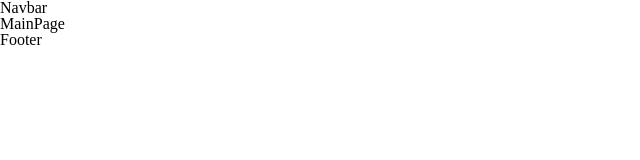
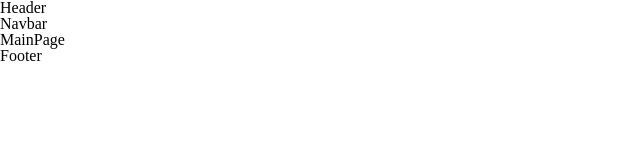
Before and after one commit to nsong113/hh-fronted-clone-carrot, a React (Create React App) app: page / in a window 1280 px wide. Shown: the top 160 px of the page, without its empty margins (0-640 px from the left). Built offline with nearby package versions, Linux system fonts and the light colour scheme.

Commit message:
pull하기전 커밋용

```diff
--- a/package.json
+++ b/package.json
@@ -14,6 +14,7 @@
     "react-router-dom": "^6.20.0",
     "react-scripts": "5.0.1",
     "styled-component": "^2.8.0",
+    "styled-components": "^6.1.1",
     "web-vitals": "^2.1.0"
   },
   "scripts": {
--- a/src/ pages/Main/MainPage.jsx
+++ b/src/ pages/Main/MainPage.jsx
@@ -1,8 +1,9 @@
 import React from 'react'
+import { StWrap } from './styles'
 
 const MainPage = () => {
   return (
-    <div>MainPage</div>
+    <StWrap>MainPage</StWrap>
   )
 }
 
--- /dev/null
+++ b/src/ pages/Main/styles.js
@@ -0,0 +1,6 @@
+import styled from "styled-components";
+
+export const StWrap = styled.div`
+  max-width: 1280px;
+  margin: 0 auto;
+`
--- a/src/layout/Layout.jsx
+++ b/src/layout/Layout.jsx
@@ -1,11 +1,11 @@
 import React from 'react'
-import Navbar from './Navbar'
 import Footer from './Footer'
+import Header from './Header'
 
 const Layout = ({children}) => {
   return (
     <div>
-      <Navbar />
+      <Header />
         {children}
       <Footer />
     </div>
```
Also changed, not shown: 2 other files (tests, documents, lock files or other folders).
